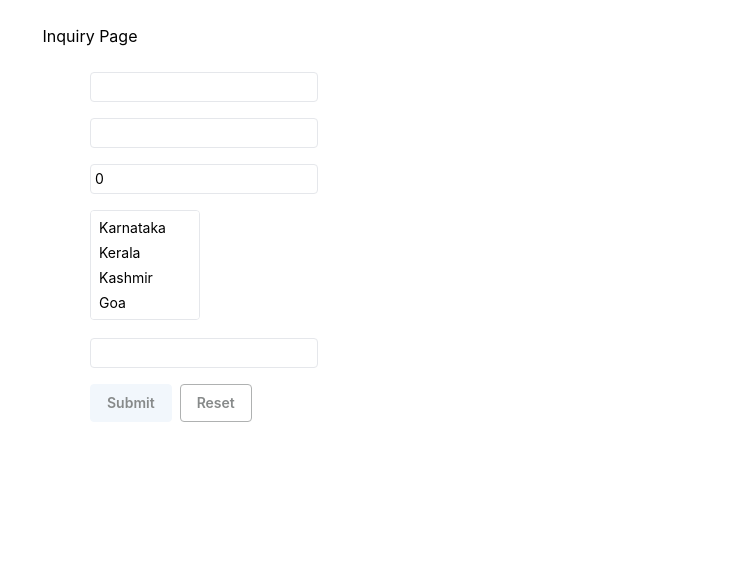
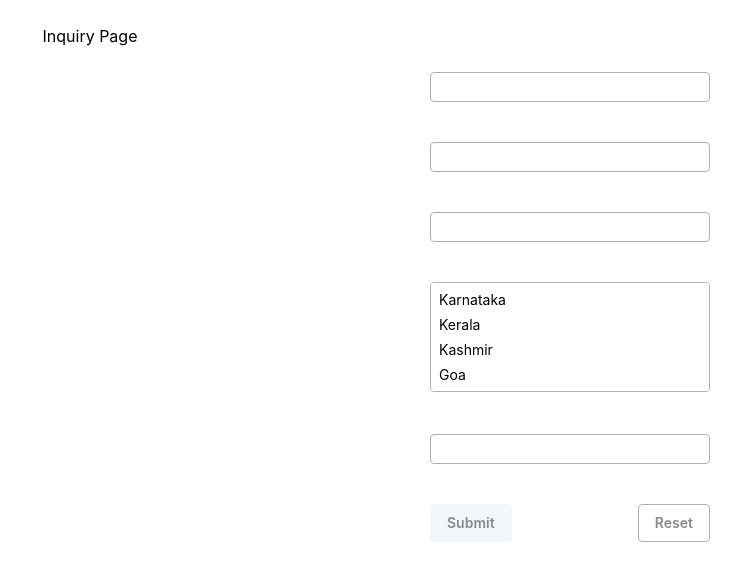
Before and after one commit to NiteshK90/kinfolks, a Next.js app in the folder front-end/: page /inquiry in a window 1280 px wide. Shown: the top 580 px of the page, without its empty margins (550-1280 px from the left). Built offline with nearby package versions, Linux system fonts and the light colour scheme.

Commit message:
Fix: css

```diff
--- /dev/null
+++ b/front-end/components/common/form-elements/Input.tsx
@@ -0,0 +1,16 @@
+import React from "react";
+
+interface InputProps {
+  type: string;
+  register?: any;
+}
+
+export const Input: React.FC<InputProps> = ({ type, register = {} }) => {
+  return (
+    <input
+      type={type}
+      className="border border-primary-border rounded p-1 text-sm w-full min-w-[200px]"
+      {...register}
+    />
+  );
+};
--- /dev/null
+++ b/front-end/components/common/form-elements/Select.tsx
@@ -0,0 +1,35 @@
+import React from "react";
+import { Option } from "./types";
+
+interface SelectProps {
+  placeholder?: string;
+  options?: Option[];
+  register?: any;
+  multiple?: boolean;
+}
+
+export const Select: React.FC<SelectProps> = ({
+  placeholder = "select",
+  options = [],
+  register = {},
+  multiple = false,
+}) => {
+  return (
+    <select
+      placeholder={placeholder}
+      className="border border-primary-border rounded p-1 text-sm w-full min-w-[200px]"
+      {...register}
+      multiple={multiple}
+    >
+      {options?.map(({ label, value }, index) => (
+        <option
+          key={`place-option-${index}`}
+          value={value}
+          className="p-1 text-sm"
+        >
+          {label}
+        </option>
+      ))}
+    </select>
+  );
+};
--- a/front-end/components/common/form-elements/types.ts
+++ b/front-end/components/common/form-elements/types.ts
@@ -3,3 +3,8 @@ export enum ButtonTypes {
   Button = "button",
   Reset = "reset",
 }
+
+export interface Option {
+  label: string;
+  value: string | number;
+}
--- a/front-end/pages/inquiry/constants.ts
+++ b/front-end/pages/inquiry/constants.ts
@@ -1,9 +1,32 @@
-export const PlacesOptions: string[] = [
-  "Karnataka",
-  "Kerala",
-  "Kashmir",
-  "Goa",
-  "Rajasthan",
-  "Andaman",
-  "Lakshadweep",
+import { Option } from "../../components/common/form-elements/types";
+
+export const PlacesOptions: Option[] = [
+  {
+    label: "Karnataka",
+    value: "Karnataka",
+  },
+  {
+    label: "Kerala",
+    value: "Kerala",
+  },
+  {
+    label: "Kashmir",
+    value: "Kashmir",
+  },
+  {
+    label: "Goa",
+    value: "Goa",
+  },
+  {
+    label: "Rajasthan",
+    value: "Rajasthan",
+  },
+  {
+    label: "Andaman",
+    value: "Andaman",
+  },
+  {
+    label: "Lakshadweep",
+    value: "Lakshadweep",
+  },
 ];
--- a/front-end/pages/inquiry/index.tsx
+++ b/front-end/pages/inquiry/index.tsx
@@ -5,6 +5,8 @@ import { useCreateVisitor } from "../../hooks/visitors.hooks";
 import { Visitor } from "../../services/visitors.service/types";
 import { Button } from "../../components/common/form-elements/Button";
 import { ButtonTypes } from "../../components/common/form-elements/types";
+import { Input } from "../../components/common/form-elements/Input";
+import { Select } from "../../components/common/form-elements/Select";
 
 const Inquiry: NextPage = () => {
   const { mutate: createVisitor } = useCreateVisitor();
@@ -41,64 +43,51 @@ const Inquiry: NextPage = () => {
         <h1>Inquiry Page</h1>
       </header>
       <div className="flex justify-end">
-        <div className="w-1/2">
+        <div className="w-1/4 px-5">
           <form onSubmit={handleSubmit(onSubmit)} onReset={() => reset()}>
-            <div className="pb-4">
-              <input
+            <div className="pb-10">
+              <Input
                 type="text"
-                className="border rounded p-1 text-sm"
                 {...register("name", {
                   required: true,
                 })}
               />
             </div>
-            <div className="pb-4">
-              <input
+            <div className="pb-10">
+              <Input
                 type="email"
-                className="border rounded p-1 text-sm"
                 {...register("email", {
                   required: true,
                 })}
               />
             </div>
-            <div className="pb-4">
-              <input
+            <div className="pb-10">
+              <Input
                 type="number"
-                className="border rounded p-1 text-sm"
                 {...register("mobile", {
                   required: true,
                 })}
               />
             </div>
-            <div className="pb-4">
-              <select
+            <div className="pb-10">
+              <Select
                 placeholder="Select places"
-                className="border rounded p-1 text-sm"
-                {...register("places", {
+                options={PlacesOptions || []}
+                register={register("places", {
                   required: true,
                 })}
                 multiple
-              >
-                {PlacesOptions.map((option, index) => (
-                  <option
-                    key={`place-option-${index}`}
-                    value={option}
-                    className="p-1 text-sm"
-                  >
-                    {option}
-                  </option>
-                ))}
-              </select>
+              />
             </div>
-            <div className="pb-4">
-              <input
-                className="border rounded p-1 text-sm"
+            <div className="pb-10">
+              <Input
+                type="text"
                 {...register("whenToVisit", {
                   required: true,
                 })}
               />
             </div>
-            <div className="flex gap-2 items-center">
+            <div className="flex gap-2 justify-between items-center">
               <Button
                 type={ButtonTypes.Submit}
                 buttonText="Submit"
```
